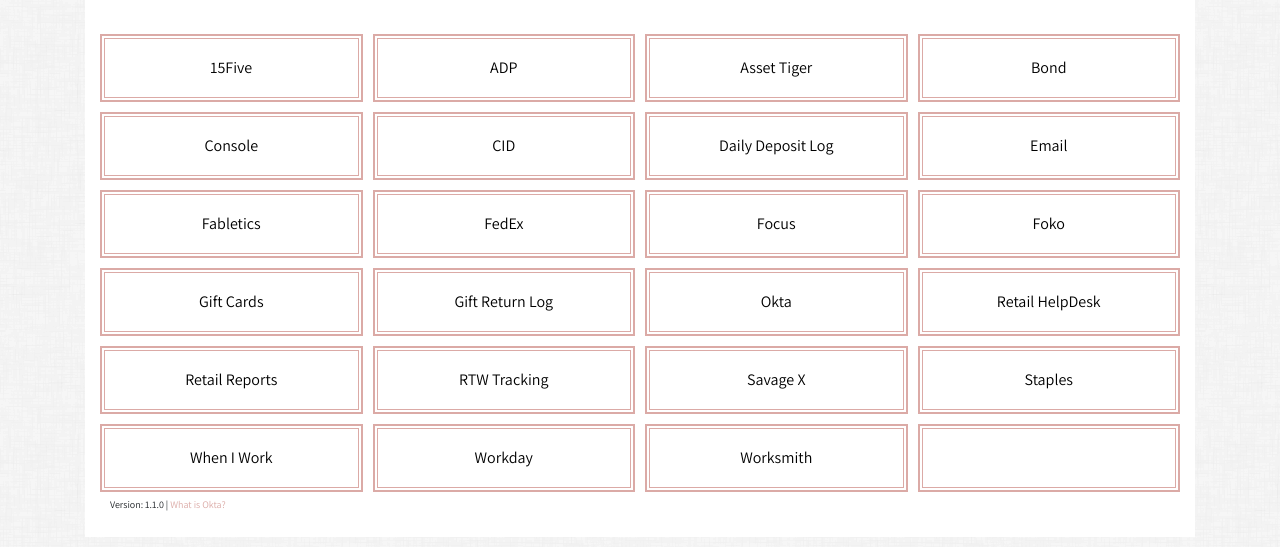
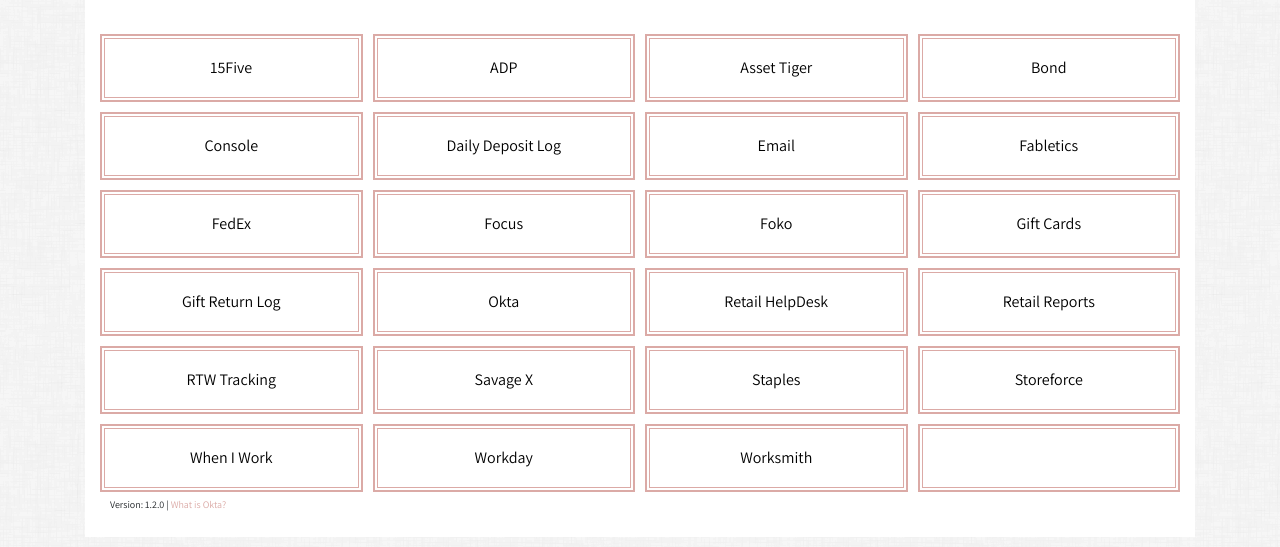
Before and after one commit to fableticsretail/savage, a plain HTML site: page index.html in a window 1280 px wide. Shown: the part 95-642 px from the top of the page. Drawn offline with nearby package versions, Linux system fonts and the light colour scheme.

Commit message:
1.2.0
Added storeforce, removed CID

```diff
--- a/index.html
+++ b/index.html
@@ -56,27 +56,27 @@
 
     <div class="w-100"></div>
     <div class="col text-center"><a href="https://console.techstyle.net/">Console</a></div>
-    <div class="col text-center"><a href="http://gms.techstyle.net/">CID</a></div>
     <div class="col text-center"><a href="https://docs.google.com/forms/d/e/1FAIpQLSeLM_exg9zSyL8SFI9JEkt34ARF7JtSUwzAH4vIbD67ElsspA/viewform">Daily Deposit Log</a></div>
     <div class="col text-center"><a href="https://owa.techstyle.net/">Email</a></div>
+    <div class="col text-center"><a href="https://www.fabletics.com/">Fabletics</a></div>
 
     <div class="w-100"></div>
-    <div class="col text-center"><a href="https://www.fabletics.com/">Fabletics</a></div>
     <div class="col text-center"><a href="https://www.fedex.com/en-us/home.html">FedEx</a></div>
     <div class="col text-center"><a href="https://fblrtl.com/">Focus</a></div>
     <div class="col text-center"><a href="https://web.foko.co/auth?action=signin">Foko</a></div>
+    <div class="col text-center"><a href="https://www.fabletics.com/giftcard/buy">Gift Cards</a></div>
 
     <div class="w-100"></div>
-    <div class="col text-center"><a href="https://www.fabletics.com/giftcard/buy">Gift Cards</a></div>
     <div class="col text-center"><a href="https://docs.google.com/spreadsheets/d/17pG75oOH-kkUCKkyLKfkM_sqvih1zm9u0f6zWmRBLWE/edit#gid=0">Gift Return Log</a></div>
     <div class="col text-center"><a href="https://techstyle.okta.com/">Okta</a></div>
     <div class="col text-center"><a href="http://retailsupport.justfab.net/">Retail HelpDesk</a></div>
+    <div class="col text-center"><a href="http://reporting.justfab.net/WMS/Pages/Folder.aspx?ItemPath=/WMS/WMS_Reporting/RetailReports&amp;ViewMode=List">Retail Reports</a></div>
 
     <div class="w-100"></div>
-    <div class="col text-center"><a href="http://reporting.justfab.net/WMS/Pages/Folder.aspx?ItemPath=/WMS/WMS_Reporting/RetailReports&amp;ViewMode=List">Retail Reports</a></div>
     <div class="col text-center"><a href="https://docs.google.com/forms/d/e/1FAIpQLSfHGzWyGHYJ-MaOLxmUy_u2fMaJBFMqx5mdqcUJTex6tyAMmw/viewform?c=0&w=1">RTW Tracking</a></div>
     <div class="col text-center"><a href="https://www.savagex.com/">Savage X</a></div>
     <div class="col text-center"><a href="https://www.staplesadvantage.com/shop/sahome?storeId=10101">Staples</a></div>
+    <div class="col text-center"><a href="https://sf-techstyle.mobi/storeforce/">Storeforce</a></div>
 
 
     <div class="w-100"></div>
@@ -85,9 +85,10 @@
     <div class="col text-center"><a href="https://clients.worksmith.com/#/">Worksmith</a></div>
     <div class="col text-center"> </div>
 
+
   </div>
 
-  <div class="version">Version: 1.1.0 | <a href="https://fblrtl.com/it-tech-support-guides/what-is-okta/">What is Okta?</a></div>
+  <div class="version">Version: 1.2.0 | <a href="https://fblrtl.com/it-tech-support-guides/what-is-okta/">What is Okta?</a></div>
 
 <!-- stop editing -->
   </div>
```
